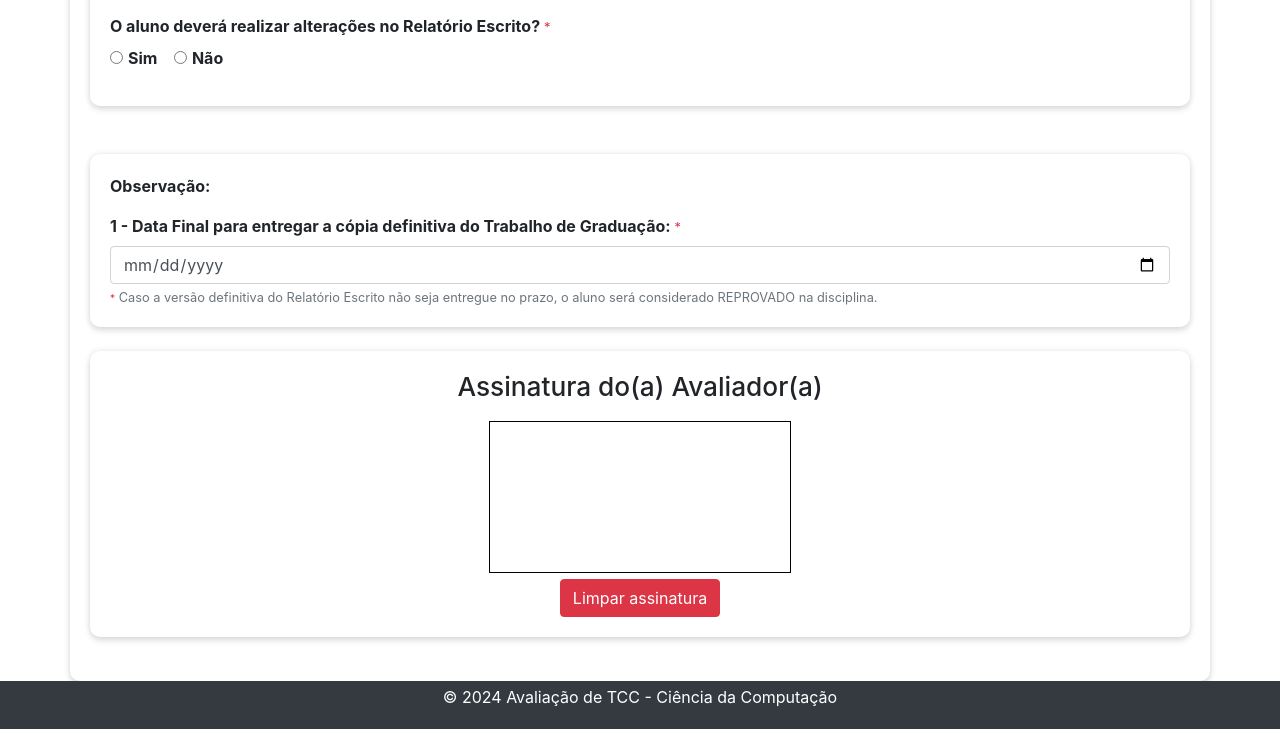
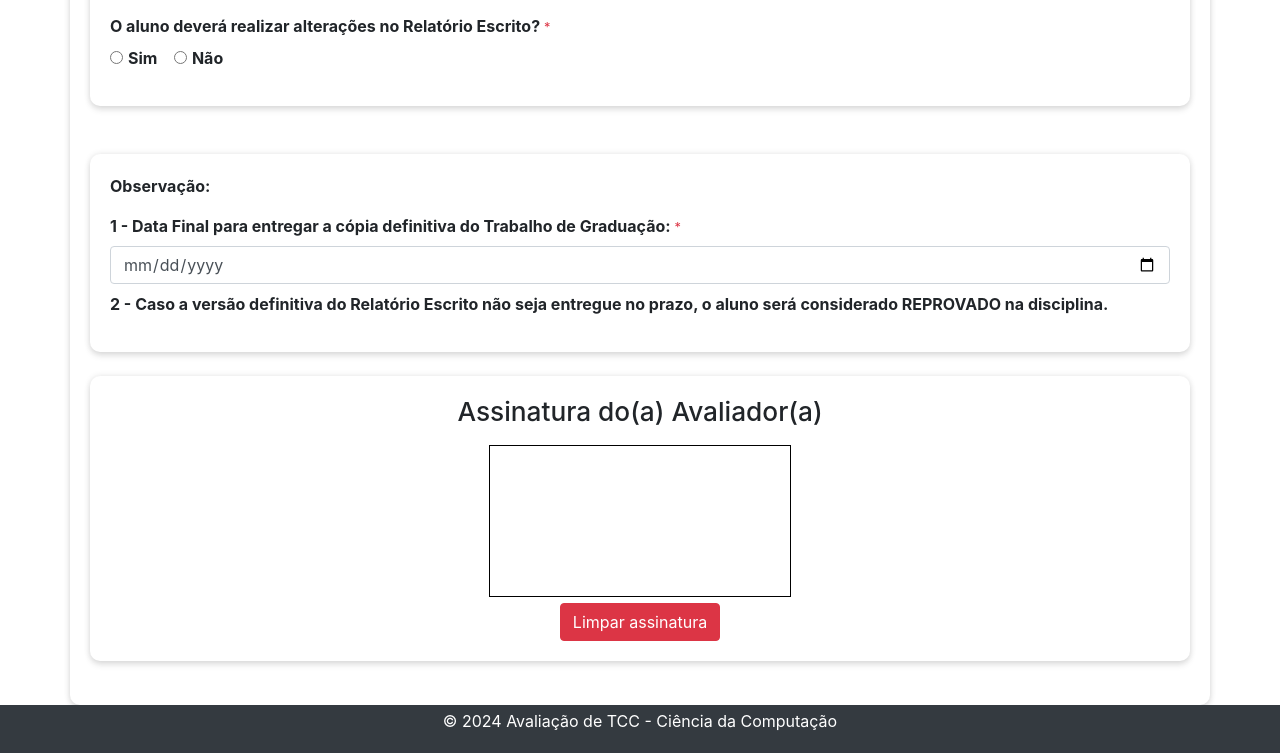
Before and after one commit to elc1090/project1-2024a-Jhuanassumpcao, a plain HTML site: page index.html in a window 1280 px wide. Shown: the part 1345-2098 px from the top of the page. Before the commit the page ends 2074 px from the top, so only its background shows below. Drawn offline with nearby package versions, Linux system fonts and the light colour scheme.

Commit message:
💄 feat: update the second observation

```diff
--- a/index.html
+++ b/index.html
@@ -176,8 +176,7 @@
                 <p><strong>Observação:</strong></p>
                 <label for="data">1 - Data Final para entregar a cópia definitiva do Trabalho de Graduação: <small class="text-danger ms-1 fw-bolder">*</small></label>
                 <input type="date" class="form-control" id="dataFim">
-                <small class="form-text text-muted hover:fs-1"><small class="text-danger ms-1 fw-bolder">*</small> Caso a versão definitiva do Relatório Escrito não seja entregue no prazo, o aluno será considerado REPROVADO na disciplina.</small>
-
+                <p class="mt-2"><strong>2 - Caso a versão definitiva do Relatório Escrito não seja entregue no prazo, o aluno será considerado REPROVADO na disciplina.</strong></p>
             </div>
             <!-- Container de assinatura -->
             <div class="container text-center mb-4">
```
